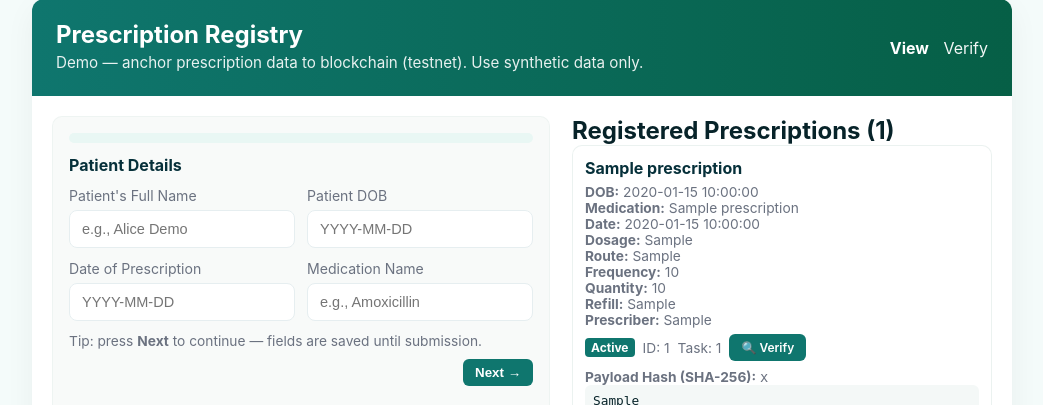
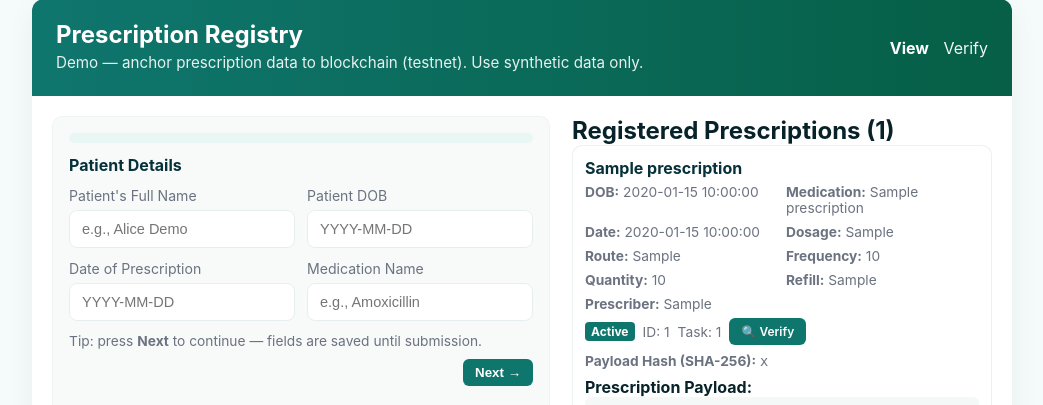
Before and after one commit to edzaniBruce51/algorand-prescription-registry-v1, a Flask app: template templates/index.html in a window 1280 px wide. Shown: the part 29-434 px from the top of the page, without its empty margins (118-1161 px from the left). Run offline with Flask 3, Linux system fonts and the light colour scheme; the template is opened without the code that fills it: most values are stand-ins (such as "Sample title", 1, 10 or a date in 2020); data that the repository does not hold is empty.

Commit message:
Improved UI to list all attributes and stay consistent across all pages.

```diff
--- a/templates/index.html
+++ b/templates/index.html
@@ -18,6 +18,8 @@
   .prescription-card { background:#fff; border:1px solid rgba(6,95,70,0.08); border-radius:10px; padding:12px; margin-bottom:12px; }
   .title { font-weight:700; margin-bottom:6px; }
   .meta { display:flex; flex-wrap:wrap; gap:8px; margin-top:6px; font-size:.75rem; color:#555; }
+  .patient-details { display:grid; grid-template-columns:1fr 1fr; gap:8px; }
+  @media (max-width:720px){ .patient-details{ grid-template-columns:1fr } }
 </style>
 
 <div class="card" aria-live="polite">
@@ -121,6 +123,7 @@
       <div class="prescription-card" role="article" aria-label="Prescription {{ prescription.data_id }}" data-id="{{ prescription.data_id }}">
         <div class="title">{{ prescription.patient_full_name }}</div>
 
+        <div class="patient-details">
           <p class="small"><strong>DOB:</strong> {{ prescription.patient_dob or '-' }}</p>
           <p class="small"><strong>Medication:</strong> {{ prescription.medication_name or '-' }}</p>
           <p class="small"><strong>Date:</strong> {{ prescription.prescription_date or '-' }}</p>
@@ -130,6 +133,7 @@
           <p class="small"><strong>Quantity:</strong> {{ prescription.quantity_to_dispense or '-' }}</p>
           <p class="small"><strong>Refill:</strong> {{ prescription.refill_info or '-' }}</p>
           <p class="small"><strong>Prescriber:</strong> {{ prescription.prescriber_signature or '-' }}</p>
+        </div>
 
         <div class="meta">
           {% if prescription.status %}<span class="badge">{{ prescription.status|capitalize }}</span>{% endif %}
@@ -145,7 +149,13 @@
           <code class="payload-hash">{{ prescription.jsonPayloadHash or 'computing…' }}</code>
         </div>
 
-        <pre class="json-view payload-json">{{ prescription.jsonPayload or {} | tojson(indent=2) }}</pre>
+        <div style="margin-top:8px;"><strong>Prescription Payload:</strong></div>
+        <pre class="json-view payload-json">
+{{ prescription.jsonPayload
+   | default('{}')
+   | tojson(indent=2)
+}}
+        </pre>
       </div>
     {% endfor %}
   {% else %}
@@ -197,7 +207,7 @@
   showStep(current);
 })();
 
-/* ---------- Live prescription status & payload update ---------- */
+/* ---------- Live prescription status & hash update ---------- */
 async function updatePrescriptions() {
   try {
     const res = await fetch('/prescriptions_json');
@@ -228,10 +238,10 @@ async function updatePrescriptions() {
       const hashElem = card.querySelector('.payload-hash');
       if(hashElem) hashElem.textContent = prescription.jsonPayloadHash || 'computing…';
 
-      // Update full JSON payload nicely
+      // Update full JSON payload
       const jsonElem = card.querySelector('.json-view');
       if(jsonElem) {
-        if(prescription.jsonPayload){
+        if (prescription.jsonPayload) {
             let payloadObj = typeof prescription.jsonPayload === 'string'
                             ? JSON.parse(prescription.jsonPayload)
                             : prescription.jsonPayload;
```
Lines whose indentation alone changed are shown as unchanged.
